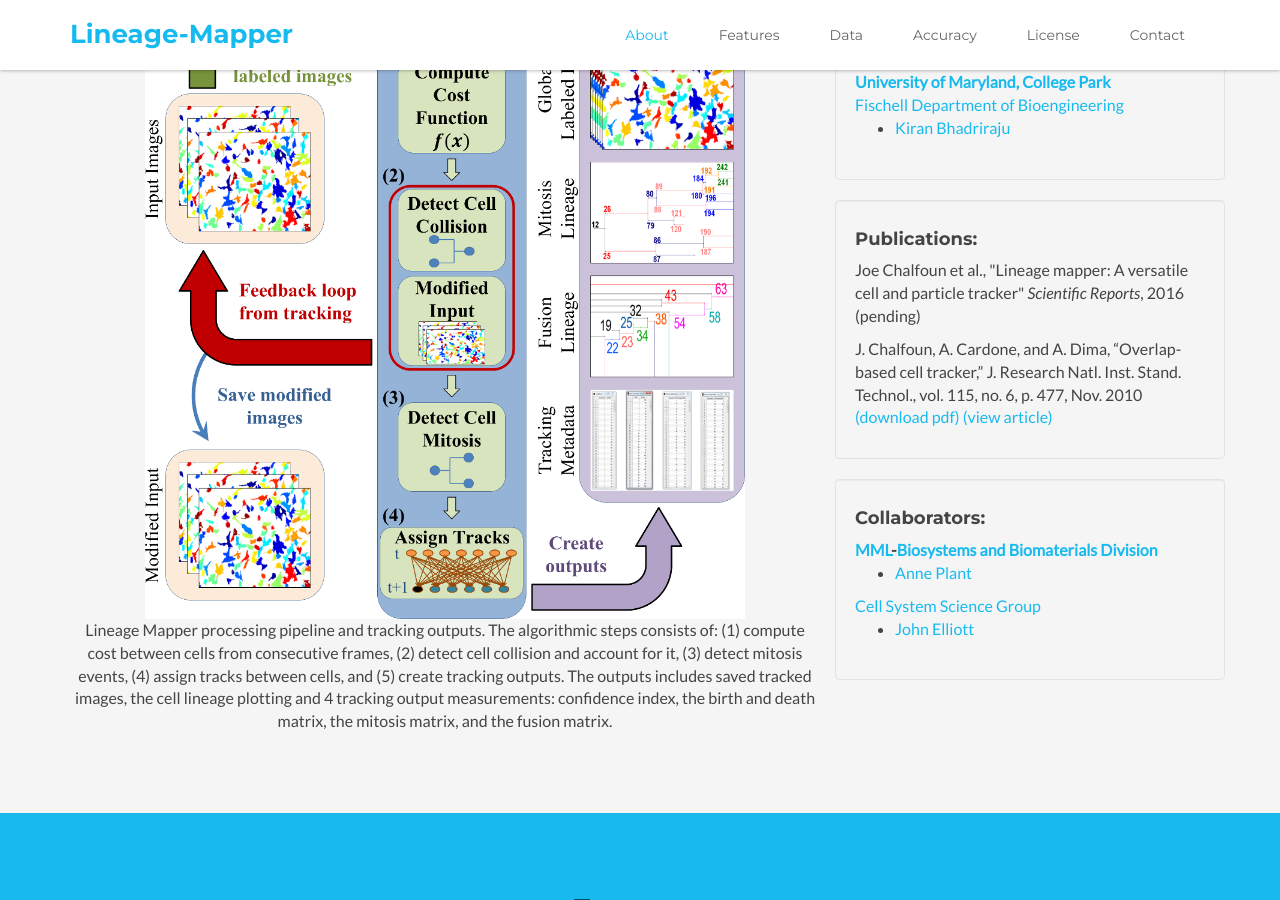
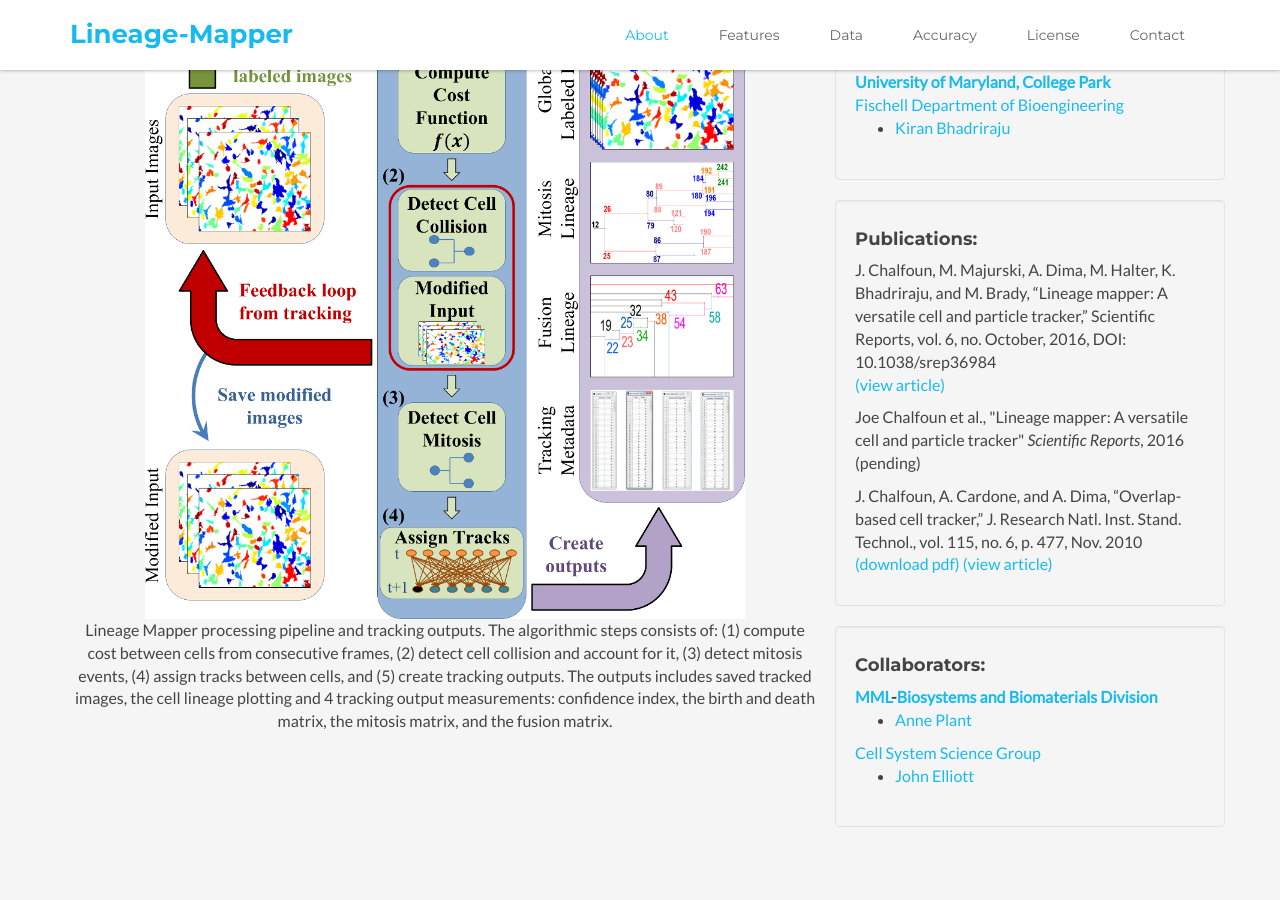
Before and after one commit to usnistgov/Lineage-Mapper, a Jekyll site: the page built from index.html, in a window 1280 px wide and 900 px high, scrolled down 953 px. Built offline with Jekyll 4.4.1, drawn with Linux system fonts in a browser that asks for light colours.

Commit message:
updated publications

```diff
--- a/_includes/about.html
+++ b/_includes/about.html
@@ -61,6 +61,10 @@
 						<div class="col-md-4 well">
 							<h4>Publications:</h4>
 							<p>
+									J. Chalfoun, M. Majurski, A. Dima, M. Halter, K. Bhadriraju, and M. Brady, “Lineage mapper: A versatile cell and particle tracker,” Scientific Reports, vol. 6, no. October, 2016, DOI: 10.1038/srep36984 <br/>
+									<a href="https://www.nature.com/articles/srep36984">(view article)</a>
+							</p>
+							<p>
 									Joe Chalfoun et al., "Lineage mapper: A versatile cell and particle tracker" <i>Scientific Reports</i>, 2016 (pending)
 								<!-- <a href="downloads/chalfoun_lineage_mapper.pdf">(download pdf)</a> -->
 								<!-- <a href="">(view article)</a> -->
```
